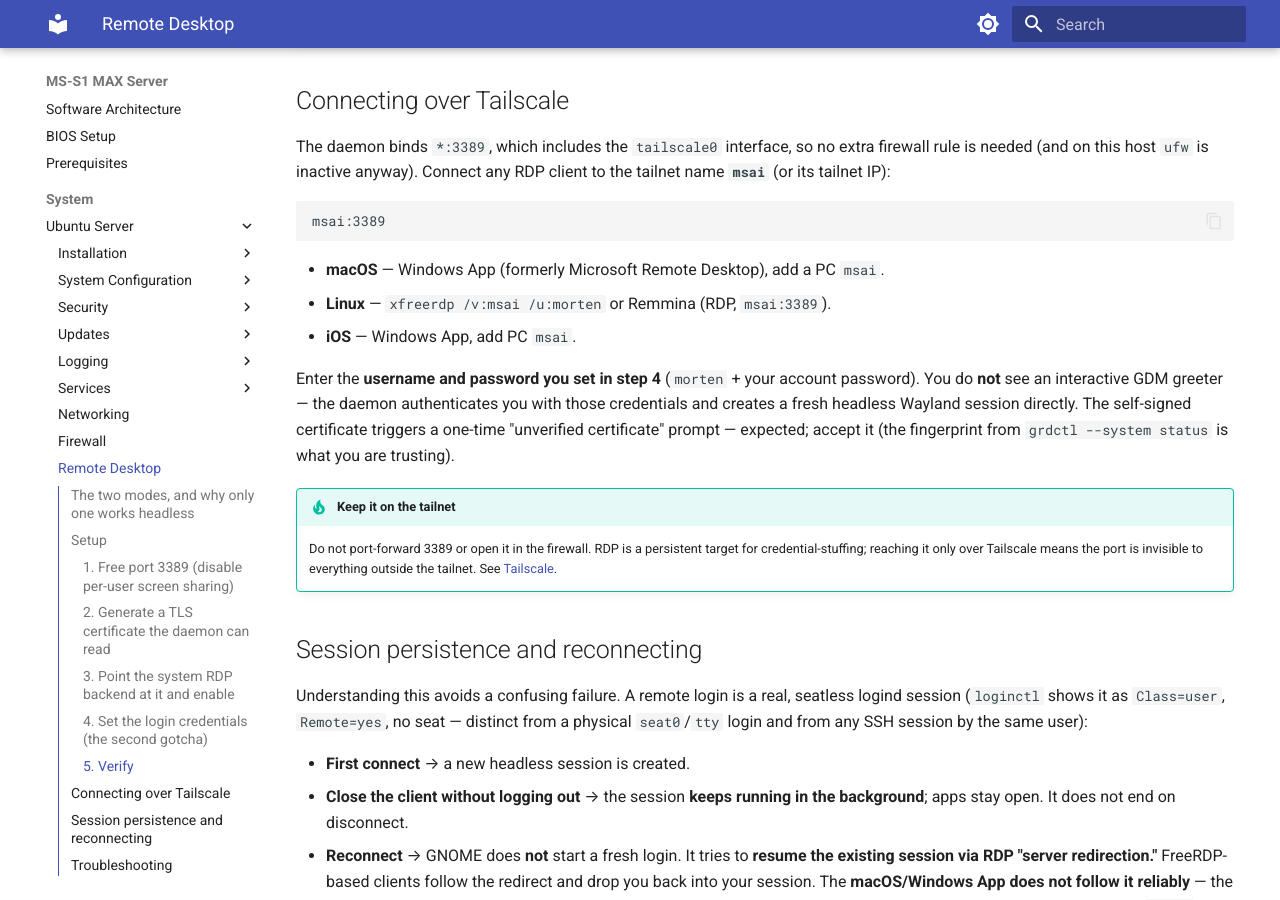
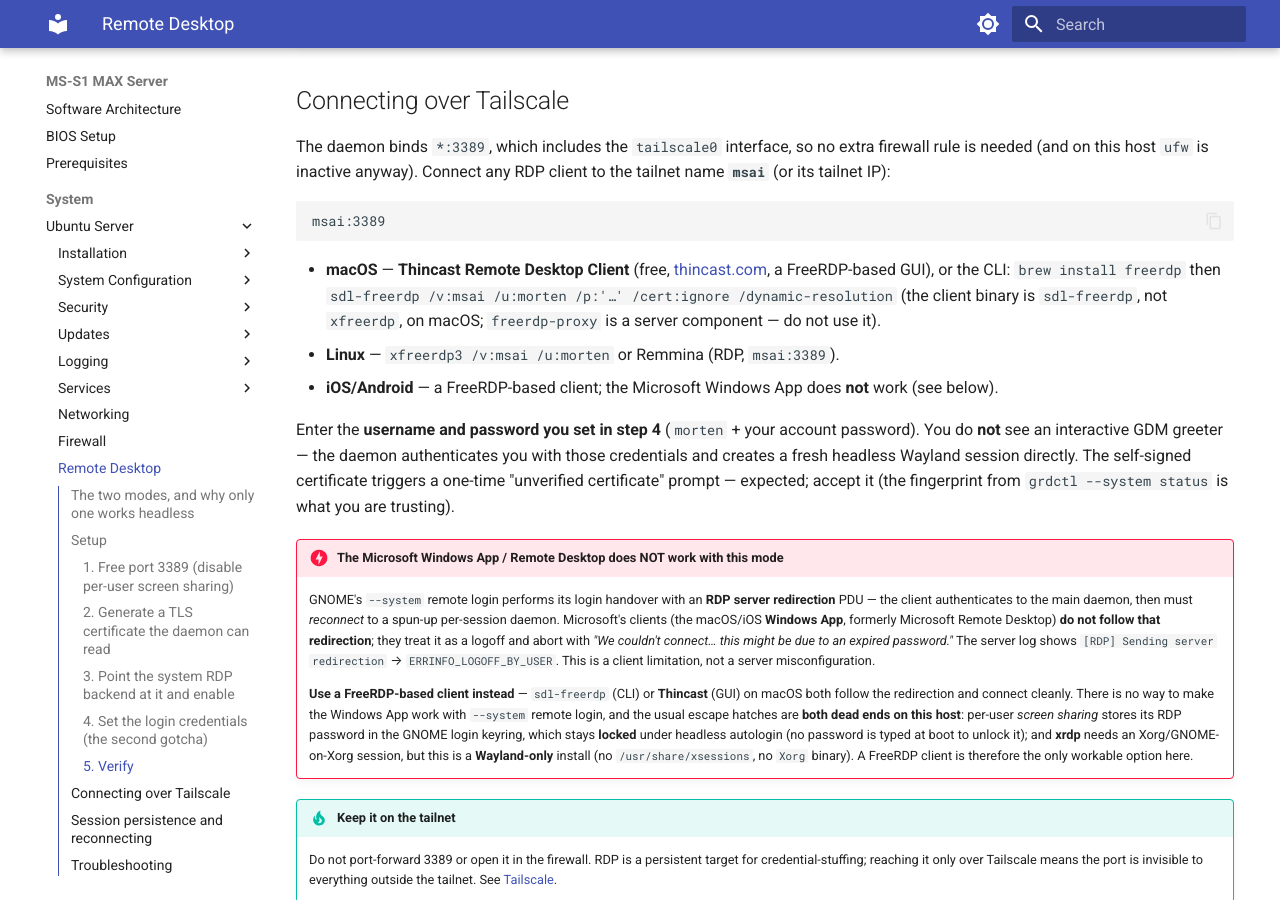
Before and after one commit to mortenoh/msai-setup, an MkDocs documentation site: the page built from docs/ubuntu/remote-desktop.md, in a window 1280 px wide and 900 px high, scrolled down 2809 px. Built offline with MkDocs 1.6.1 and Material for MkDocs 9.7.7, drawn with Linux system fonts in a browser that asks for light colours.

Commit message:
docs(ubuntu): document Windows App incompatibility and FreeRDP client
The macOS/iOS Microsoft Windows App cannot complete GNOME --system
remote login's RDP server-redirection handover. Document the failure
signature, that a FreeRDP-based client (sdl-freerdp / Thincast) is
required, and why the workarounds (screen-sharing keyring lock, xrdp
needing Xorg) are dead ends on this Wayland-only host.

````diff
--- a/docs/ubuntu/remote-desktop.md
+++ b/docs/ubuntu/remote-desktop.md
@@ -103,11 +103,16 @@
 msai:3389
 ```
 
-- **macOS** — Windows App (formerly Microsoft Remote Desktop), add a PC `msai`.
-- **Linux** — `xfreerdp /v:msai /u:morten` or Remmina (RDP, `msai:3389`).
-- **iOS** — Windows App, add PC `msai`.
+- **macOS** — **Thincast Remote Desktop Client** (free, [thincast.com](https://thincast.com), a FreeRDP-based GUI), or the CLI: `brew install freerdp` then `sdl-freerdp /v:msai /u:morten /p:'…' /cert:ignore /dynamic-resolution` (the client binary is `sdl-freerdp`, not `xfreerdp`, on macOS; `freerdp-proxy` is a server component — do not use it).
+- **Linux** — `xfreerdp3 /v:msai /u:morten` or Remmina (RDP, `msai:3389`).
+- **iOS/Android** — a FreeRDP-based client; the Microsoft Windows App does **not** work (see below).
 
 Enter the **username and password you set in step 4** (`morten` + your account password). You do **not** see an interactive GDM greeter — the daemon authenticates you with those credentials and creates a fresh headless Wayland session directly. The self-signed certificate triggers a one-time "unverified certificate" prompt — expected; accept it (the fingerprint from `grdctl --system status` is what you are trusting).
+
+!!! danger "The Microsoft Windows App / Remote Desktop does NOT work with this mode"
+    GNOME's `--system` remote login performs its login handover with an **RDP server redirection** PDU — the client authenticates to the main daemon, then must *reconnect* to a spun-up per-session daemon. Microsoft's clients (the macOS/iOS **Windows App**, formerly Microsoft Remote Desktop) **do not follow that redirection**; they treat it as a logoff and abort with *"We couldn't connect… this might be due to an expired password."* The server log shows `[RDP] Sending server redirection` → `ERRINFO_LOGOFF_BY_USER`. This is a client limitation, not a server misconfiguration.
+
+    **Use a FreeRDP-based client instead** — `sdl-freerdp` (CLI) or **Thincast** (GUI) on macOS both follow the redirection and connect cleanly. There is no way to make the Windows App work with `--system` remote login, and the usual escape hatches are **both dead ends on this host**: per-user *screen sharing* stores its RDP password in the GNOME login keyring, which stays **locked** under headless autologin (no password is typed at boot to unlock it); and **xrdp** needs an Xorg/GNOME-on-Xorg session, but this is a **Wayland-only** install (no `/usr/share/xsessions`, no `Xorg` binary). A FreeRDP client is therefore the only workable option here.
 
 !!! tip "Keep it on the tailnet"
     Do not port-forward 3389 or open it in the firewall. RDP is a persistent target for credential-stuffing; reaching it only over Tailscale means the port is invisible to everything outside the tailnet. See [Tailscale](../tailscale/index.md).
````
